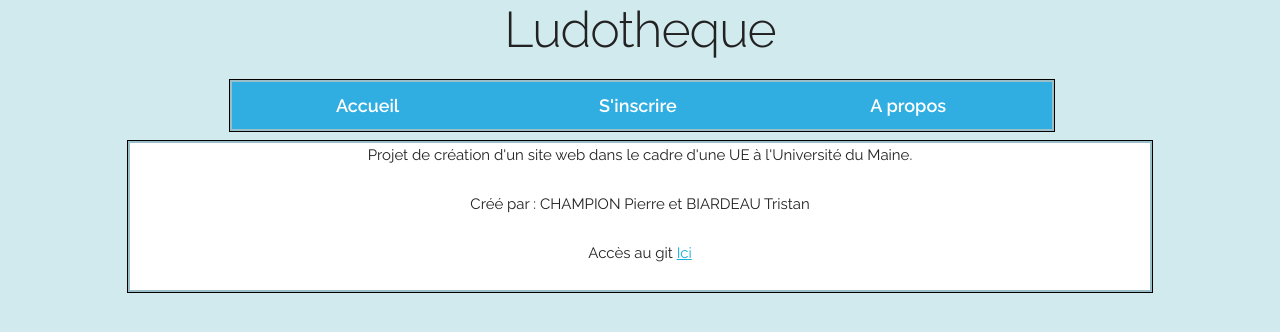
After one commit to Drakirus/WEB_Ludotheque_FAC, a PHP site: page /about.php in a window 1280 px wide. The commit adds this page. Shown: the top 332 px of the page. Run offline with PHP 8.4, Linux system fonts and the light colour scheme.

Commit message:
Divers ajouts + correction fautes

```diff
--- a/Get_items.php
+++ b/Get_items.php
@@ -25,6 +25,6 @@
   }
 
   $outp .="]";
-  echo($outp); // on envoie un ficher json que le javascript vas afficher
+  echo($outp); // on envoie un ficher json que le javascript va afficher
 
 ?>
--- /dev/null
+++ b/about.php
@@ -0,0 +1,38 @@
+<!doctype html>
+<html>
+
+<head>
+  <meta charset="utf-8">
+  <title>S'inscrire</title>
+  <!-- Mobile Specific Metas
+  –––––––––––––––––––––––––––––––––––––––––––––––––– -->
+  <meta name="viewport" content="width=device-width, initial-scale=1">
+
+  <!-- FONT
+  –––––––––––––––––––––––––––––––––––––––––––––––––– -->
+  <link href="//fonts.googleapis.com/css?family=Raleway:400,300,600" rel="stylesheet" type="text/css">
+
+  <!-- CSS
+  –––––––––––––––––––––––––––––––––––––––––––––––––– -->
+  <link rel="stylesheet" href="css/normalize.css">
+  <link rel="stylesheet" href="css/skeleton.css">
+  <link rel="stylesheet" href="css/perso.css">
+
+</head>
+
+<body>
+  <div class="container">
+    <div class="row">
+      <?php  include './header.php';?>
+       <div class="row">
+       		<div class="twelve columns border">
+        		<p> Projet de création d'un site web dans le cadre d'une UE à l'Université du Maine. </p>
+				<p> Créé par : CHAMPION Pierre et BIARDEAU Tristan </p>
+				<p> Accès au git <a href="https://github.com/Drakirus/WEB_Ludotheque_FAC"> Ici </a>
+			</div>
+      </div>
+    </div>
+  </div>
+</body>
+
+</html>
--- a/css/perso.css
+++ b/css/perso.css
@@ -1,7 +1,9 @@
 html {
 	background-color : #d1eaee;
 }
-
+/* -------------------------------------------------*/
+/* Style pour la barre de navigation*/
+/* -------------------------------------------------*/
 nav ul {
     width: 80%;
     margin: 0px 10%;
@@ -11,13 +13,19 @@ nav ul {
 	outline: 1px solid #000;
 }
 
+/* --------------------------------------------------------*/
+/* Place les éléments de la barre de navigation*/
+/* --------------------------------------------------------*/
 nav ul li {
 	list-style : none;
     float: left;
-    width: 25%;
+    width: 33%;
     padding: 10px 0px;
 }
 
+/* -------------------------------------------------------*/
+/* Caractéristiques des éléments de la barre de navigation*/
+/* -------------------------------------------------------*/
 nav ul li a {
     color: white;
     text-align: center;
@@ -27,43 +35,70 @@ nav ul li a {
 	font-size : 18px;
 }
 
+/* -----------------------------------------------------*/
+/* Permet de changer la couleur d'un élément de la barre*/
+/* de navigation lorsque que l'on passe la souris dessus*/
+/* -----------------------------------------------------*/
 nav ul li a:hover {
     color : black;
 }
 
+/* -------------------------------------------------------*/
+/* Caractéristiques des titres des différents blocs */
+/* -------------------------------------------------------*/
 .columns h4 {
     background-color: rgb(49, 174, 225);
     color: white;
     text-align: center;
 }
 
+/* -------------------------------------------------------*/
+/* Uniformise avec la couleur de fond */
+/* -------------------------------------------------------*/
 .eleven.columns {
 	background-color : #d1eaee;
 }
+
+/* -------------------------------------------------------*/
+/* Uniformise avec la couleur de fond */
+/* -------------------------------------------------------*/
+.twelve.columns {
+	text-align : center;
+}
+
+/* -------------------------------------------------------*/
+/* Definit la couleur du contenu des blocs à blanc */
+/* -------------------------------------------------------*/
 .columns {
 	background-color : white;
 }
 
-:not(.six.columns > *) {
-	border: 2px solid rgb(155, 191, 200);
-}
-
+/* -------------------------------------------------------*/
+/* Place le titre du header au centre de la page */
+/* -------------------------------------------------------*/
 .row h1 {
 	text-align : center;
 }
 
+/* -------------------------------------------------------*/
+/* Ajoute de fines bordures noirs aux blocs */
+/* -------------------------------------------------------*/
 .border{
     border: 2px solid rgb(155, 191, 200);
 	outline : 1px solid black;
 }
 
+/* -------------------------------------------------------*/
+/* Permet de limiter le contenu des blocs pour pas qu'il  */
+/* soit collé aux bordures                                */
+/* -------------------------------------------------------*/
 .container-col {
 	width : 80%;
 	margin : 0 10%;
 }
-/* -------------------------------------------------*/
-/* Cache le panier quand l'utilisateur n'est pas connecter*/
-/* -------------------------------------------------*/
+/* -------------------------------------------------------*/
+/* Cache le panier quand l'utilisateur n'est pas connecté */
+/* -------------------------------------------------------*/
 #logged-title{display:none;}
 
 /* -------------------------------------------------*/
--- a/header.php
+++ b/header.php
@@ -1,3 +1,4 @@
+<!--- Fichier à inclure permettant d'afficher le titre et le menu sur toutes les pages le necessitant -->
 <div>
   <h1>Ludotheque</h1>
 </div>
@@ -6,7 +7,5 @@
   <ul>
     <li><a href="./index.php"> Accueil </a></li>
     <li><a href="./register.php"> S'inscrire </a></li>
-    <li><a href="#"> A propos </a></li>
-    <li><a href="https://github.com/Drakirus/WEB_Ludotheque_FAC"> Github </a></li>
-  </ul>
+    <li><a href="./about.php"> A propos </a></li>  </ul>
 </nav>
--- a/index.php
+++ b/index.php
@@ -33,7 +33,7 @@
         <?php  include './header.php';?>
       <div class="eleven columns">
         <br/>
-        <p>Ici enfants et leurs parents peuvent réserver des jeux (disponibles) et venir les chercher à un créneau horaire défini. Les jeux sont être triés selon différents critères : âges des enfants, activité calme ou dynamique, jeu individuel ou collectif,
+        <p>Ici enfants et leurs parents peuvent réserver des jeux (disponibles) et venir les chercher à un créneau horaire défini. Les jeux sont triés selon différents critères : âges des enfants, activité calme ou dynamique, jeu individuel ou collectif,
           etc. </p>
 
       </div>
@@ -65,7 +65,7 @@
       </div>
       <div class="four columns border">
         <h4 id="form-title" >Connexion </h4>
-        <h4 id="logged-title" >Jeux Réserver</h4>
+        <h4 id="logged-title" >Jeux Réservé</h4>
 
         <div class="container-col">
           <?php
--- a/new_account.php
+++ b/new_account.php
@@ -17,14 +17,14 @@
     $false = 0;
 
     /*
-    * Affichage d'erreur si les variables ne corresponde pas à un contenus
+    * Affichage d'erreur si les variables ne correspondent pas à un contenus
     */
     if(!$pattern_email) {
       echo "<a  id=\"alert\" class=\"alert\" href=\"#\">Adresse mail non valide</a> </br>";
       $false = 1;
     }
 
-    if(strlen($password) < 6) { // le mot de passe doit étre au minimum de 6
+    if(strlen($password) < 6) { // le mot de passe doit être au minimum de 6 caractères
       echo "<a  id=\"alert\" class=\"alert\" href=\"#\">Le mots de passe doit être au minimum de 6 caractères</a> </br>";
       $false = 1;
     }
--- a/register.php
+++ b/register.php
@@ -34,7 +34,7 @@
 
       <div class="twelve columns border">
         <h4 id="form-title">Inscription </h4>
-        <h4 id="logged-title">Jeux Réserver</h4>
+        <h4 id="logged-title">Jeux Réservé</h4>
 
         <div class="container-col">
 
```
